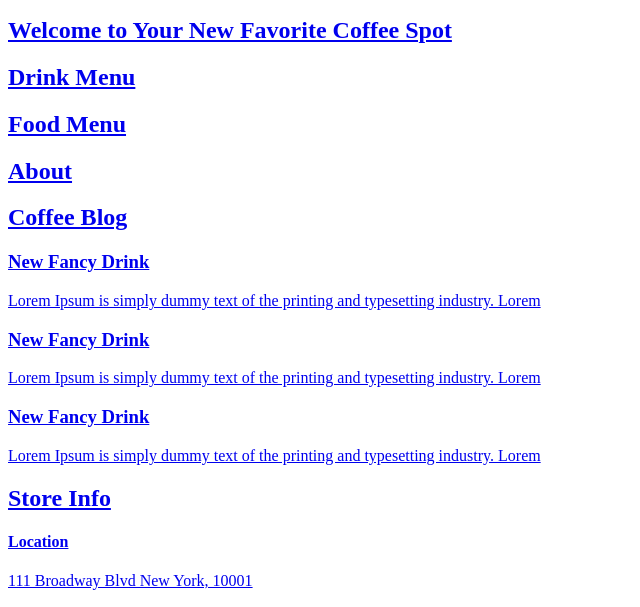
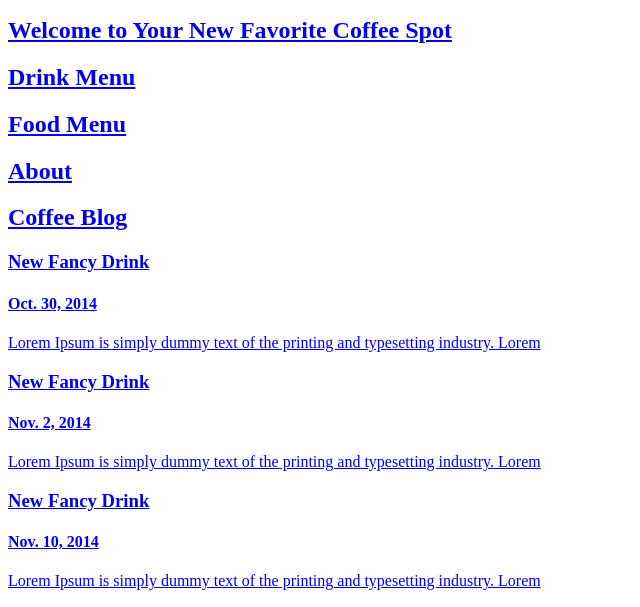
Before and after one commit to codenewbies/ok-go-for-it, a plain HTML site: page index.html in a window 1280 px wide. Shown: the part 163-770 px from the top of the page, without its empty margins (0-640 px from the left). Drawn offline with Linux system fonts and the light colour scheme.

Commit message:
Pull request changes added

```diff
--- a/index.html
+++ b/index.html
@@ -28,17 +28,17 @@ Ok Go For It
 			<div class="row">
 
 				<div class="callout">
-					<!--Insert background image using CSS-->
+					<!--Insert image using CSS-->
 					<h2>Drink Menu</h2>
 				</div>
 
 				<div class="callout">
-					<!--Insert background image using CSS-->
+					<!--Insert image using CSS-->
 					<h2>Food Menu</h2>
 				</div>
 
 				<div class="callout">
-					<!--Insert background image using CSS-->
+					<!--Insert image using CSS-->
 					<h2>About</h2>
 				</div>
 
@@ -48,17 +48,17 @@ Ok Go For It
 			<div class="blog">
 				<h2>Coffee Blog</h2>
 					<article>
-						<h3>New Fancy Drink</h3>
+						<h3>New Fancy Drink</h3><h4>Oct. 30, 2014</h4>
 						<p>Lorem Ipsum is simply dummy text of the printing and typesetting industry. Lorem </p>
 					</article>
 
 					<article>
-						<h3>New Fancy Drink</h3>
+						<h3>New Fancy Drink</h3><h4>Nov. 2, 2014</h4>
 						<p>Lorem Ipsum is simply dummy text of the printing and typesetting industry. Lorem </p>
 					</article>
 
 					<article>
-						<h3>New Fancy Drink</h3>
+						<h3>New Fancy Drink</h3><h4>Nov. 10, 2014</h4>
 						<p>Lorem Ipsum is simply dummy text of the printing and typesetting industry. Lorem </p>
 					</article>
 
@@ -98,7 +98,8 @@ Ok Go For It
 					<!--Add sprites with CSS-->
 					<li><a href="#">Mail</li>
 					<!--Add sprites with CSS-->
-
+				</ul>
+				<ul>
 					<li><a href="#">Menus</li>
 					<li><a href="#">About</li>
 					<li><a href="#">Jobs</li>
```
Also changed, not shown: 1 other file.
